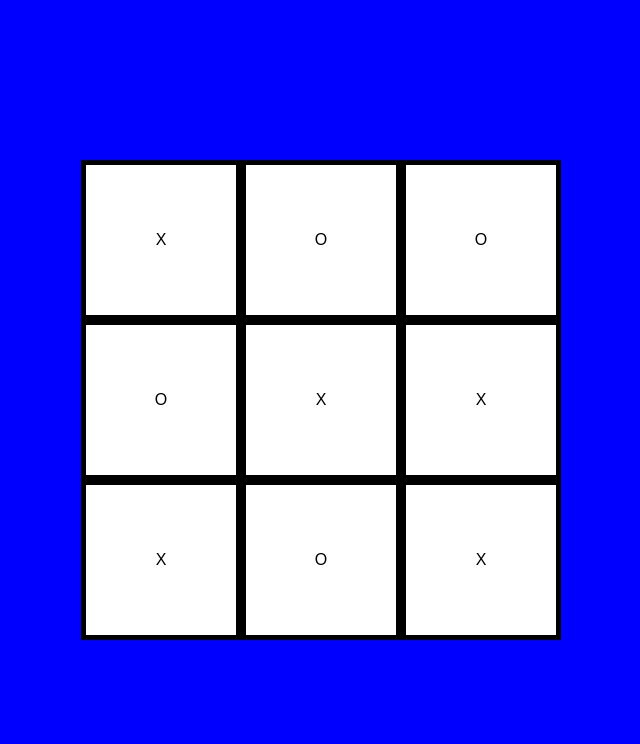
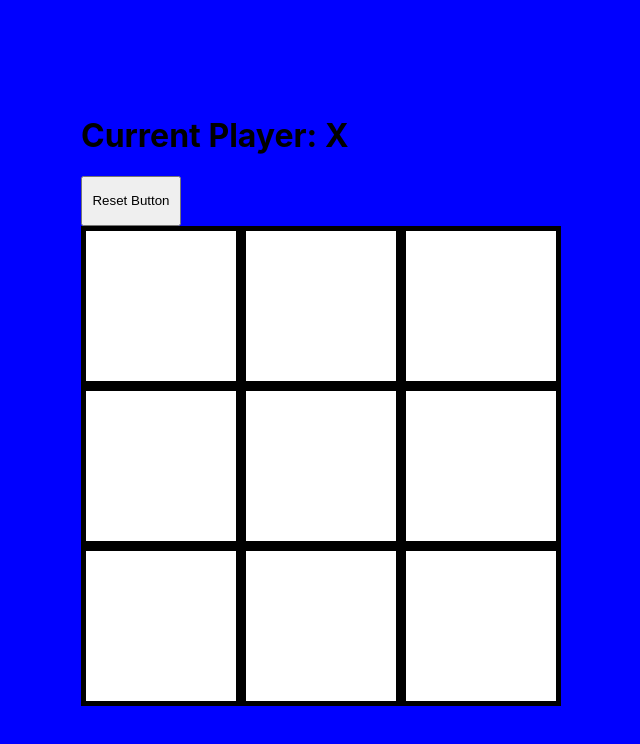
Before and after one commit to Trev-Robertson/tictacme, a React (Create React App) app: page / in a window 1280 px wide. Shown: the top 744 px of the page, without its empty margins (319-959 px from the left). Built offline with nearby package versions, Linux system fonts and the light colour scheme.

Commit message:
can only uniquely mark squares, game end text after 9 moves[

```diff
--- a/src/App.css
+++ b/src/App.css
@@ -20,3 +20,8 @@
  align-items: center;
  background-color: blue
 }
+
+.reset-button {
+  height: 50px;
+  width: 100px;
+}
--- a/src/Components/GameBoard.js
+++ b/src/Components/GameBoard.js
@@ -1,30 +1,81 @@
-import React, {useContext} from 'react'
+import React, {useContext, useState} from 'react'
 import {GlobalContext} from '../Context/GlobalState'
 import {GameSquare} from './GameSquare'
 
 export const GameBoard = () => {
 
-    const {gameBoardState} = useContext(GlobalContext)
+    const {gameBoardState, markSquare, resetBoard} = useContext(GlobalContext)
+    const [marker, setMarker] = useState('X')
+    const [moveNumber, setMoveNumber] = useState(0)
+
+    const handleClick = (coordinates) =>{
+        const updatedGameBoard = [...gameBoardState]
+       const [a, b] = coordinates
+        updatedGameBoard[a][b] = marker
+        markSquare(updatedGameBoard)
+        setMarker( marker === 'X' ? 'O' : 'X')
+        let newMoveNumber = moveNumber + 1
+        setMoveNumber(newMoveNumber)
+    }
+
+
+
+
+    // const calculateWinner = () => {
+    //     const list = [
+    //         [[0,0], [0,1], [0, 2]],
+    //         [[1,0], [1,1], [1, 2]],
+    //         [[2,0], [2,1], [2, 2]],
+
+    //         [[0,0], [1,1], [2, 2]],
+    //         [[0,2], [1,1], [2, 0]],
+
+    //         [[0,0], [1,0], [2, 0]],
+    //         [[0,1], [1,1], [2, 1]],
+    //         [[0,2], [1,2], [2, 2]],
+    //     ]
+
+    //       const updatedGameBoard = [...gameBoardState]
+
+    //     for (let i = 0; i < list.length; i++) {
+
+    //     }
+
+    // }
+
+
+    const reset = () => {
+
+        setMoveNumber(0)
+
+        resetBoard()
+    }
+
 
 
     return (
+
         <div>
+            {moveNumber < 9 ? <h1>Current Player: {marker}</h1> : <h1>End Game</h1>}
+        <div>
+            <button className='reset-button' onClick={reset}>
+                    Reset Button
+            </button>
         <div>
             {gameBoardState.map((row, index) => {
+                const column = index
                 return (
                     <div className='center' key={index}>
                         {row.map((square, index) =>
-                            <div className='center' key={index}>
-                                <GameSquare key={index} marker={square}/>
+                            <div className='center'  key={index}>
+                                <GameSquare key={index} marker={square} coordinates={[column, index]} handleClick={handleClick}/>
                             </div>
                         )}
                     </div>
                 )
             })}
         </div>
-
-
-
+        </div>
         </div>
     )
 }
--- a/src/Components/GameSquare.js
+++ b/src/Components/GameSquare.js
@@ -1,10 +1,12 @@
 import React from 'react'
+// import {GlobalContext} from '../Context/GlobalState'
 
-export const GameSquare = ({marker}) => {
+export const GameSquare = ({handleClick, marker, coordinates}) => {
+
     return (
         <div>
-            <button className='button'>
-            {marker}
+            <button className='button' onClick={marker === '' ? () => handleClick(coordinates) : null }>
+            <h1>{marker}</h1>
             </button>
         </div>
     )
--- a/src/Context/GlobalState.js
+++ b/src/Context/GlobalState.js
@@ -12,10 +12,10 @@ import AppReducer from "./AppReducer";
 // };
 const initialState = {
     gameBoard:
-      [["X", "O", "O"],
-       ["O", "X", "X"],
-       ["X", "O", "X"]
-      ]
+    [["", "", ""],
+    ["", "", ""],
+    ["", "", ""]
+   ]
   };
 
 //Create Context
```
